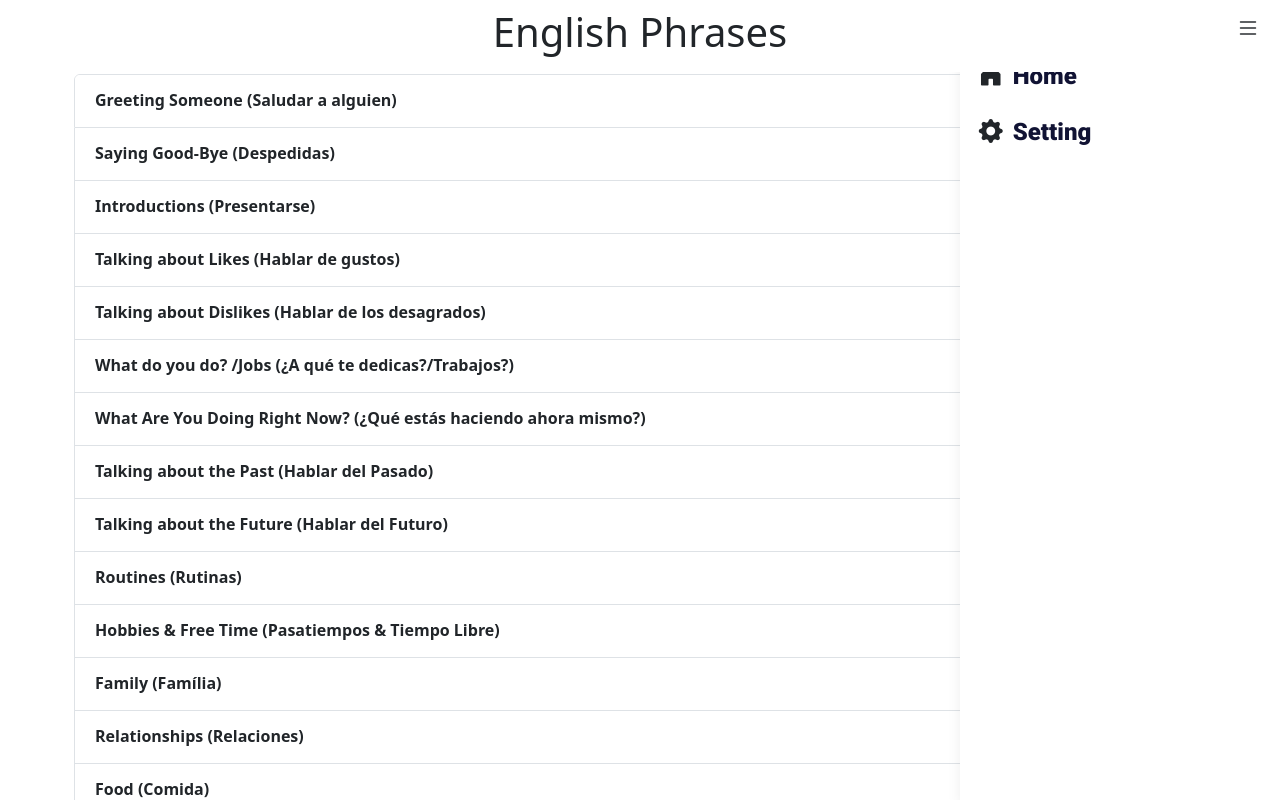
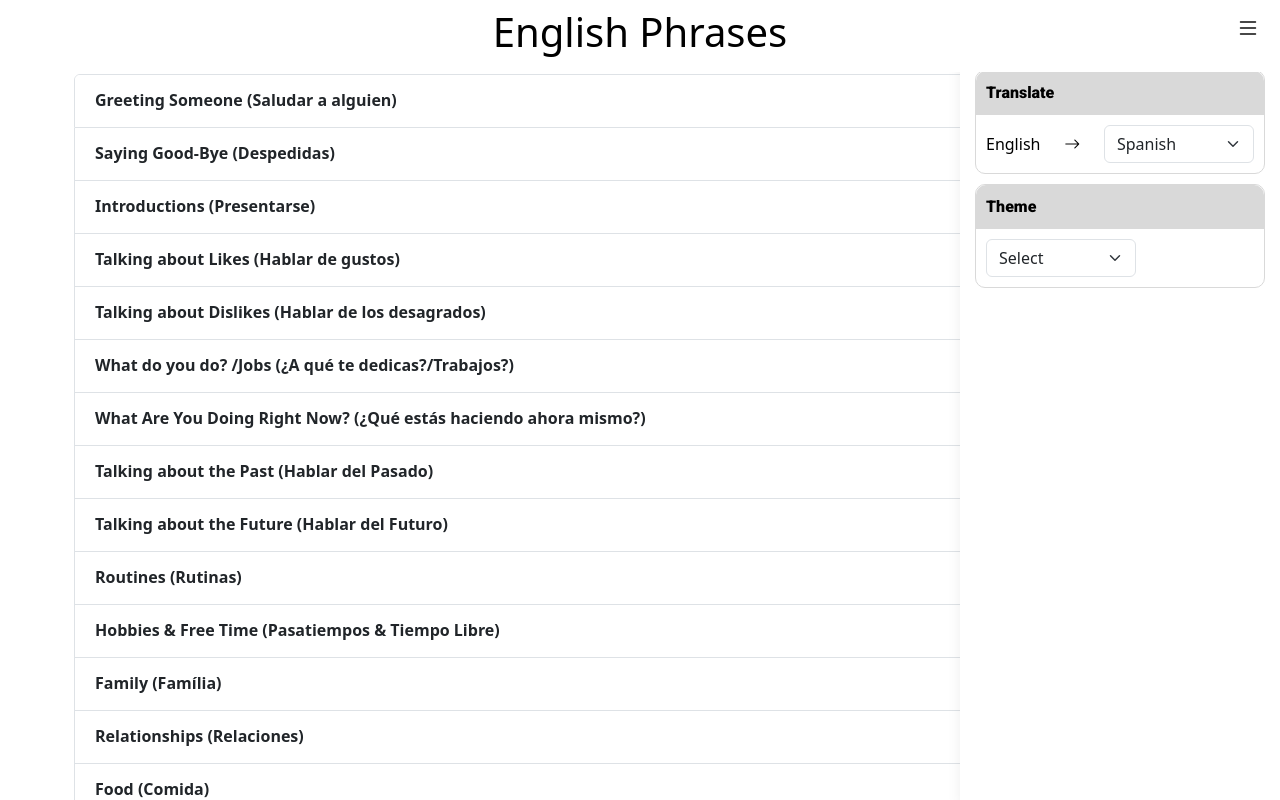
Before and after one commit to stiv-developer/app-english-phrases, a plain HTML site: page index.html in a window 1280 px wide. Both pictures are taken after a click on the element 1248 px from the left and 28 px from the top of the page. Shown: the top 800 px of the page. Drawn offline with nearby package versions, Linux system fonts and the light colour scheme.

Commit message:
Se modifico el menu

```diff
--- a/app.js
+++ b/app.js
@@ -1,12 +1,23 @@
 document.addEventListener('DOMContentLoaded', function () {
     const accordion = document.getElementById('accordionPanelsStayOpenExample');
+    const languageSelect = document.getElementById('language-select');
+    const selectedLanguage = localStorage.getItem('selectedLanguage') || 'translation_spanish';
 
-    // Verificar si hay un idioma guardado en localStorage (por defecto será español)
-    let selectedLanguage = localStorage.getItem('selectedLanguage') || 'translation_spanish';
+    // Aplicar idioma guardado al cargar la página
+    if (selectedLanguage === 'translation_portuguese') {
+        languageSelect.value = 'portuguese';
+    } else {
+        languageSelect.value = 'spanish';
+    }
 
-    // Función para actualizar el contenido en el idioma seleccionado
-    function updateContent(jsonData, language) {
-        accordion.innerHTML = ''; // Limpiar contenido previo
+    // Función para aplicar las traducciones
+    function applyTranslations(language) {
+        fetch('data.json')
+            .then(response => response.json())
+            .then(jsonData => {
+                // Limpiar el contenido existente
+                accordion.innerHTML = '';
+
                 jsonData['title-phrases'].forEach((item, index) => {
                     const itemId = `panelsStayOpen-collapse${index}`;
 
@@ -19,28 +30,22 @@ document.addEventListener('DOMContentLoaded', function () {
                                 </button>
                             </h2>
                             <div id="${itemId}" class="accordion-collapse collapse" aria-labelledby="heading${index}">
-                        <div class="accordion-body">
-                            <!-- Phrases will be injected here -->
-                        </div>
+                                <div class="accordion-body"></div>
                             </div>
                         </div>
                     `;
 
-            // Agregar el item del acordeón
                     accordion.innerHTML += accordionItemHTML;
                     const bodyContainer = document.querySelector(`#${itemId} .accordion-body`);
 
-            // Si existe 'type', recorrer sus elementos
                     if (item.type) {
                         item.type.forEach(typeItem => {
                             const typeContainer = document.createElement('div');
-                    if (typeItem['color-card']) {
-                        typeContainer.classList.add(typeItem['color-card']);
-                    }
                             typeContainer.classList.add('group-type', typeItem['name-type'].toLowerCase().replace(/\s+/g, '-'));
 
                             const nameTypeTranslation = typeItem['name-type-translation'] ? `<span class="fs-6 text-success"> (${typeItem['name-type-translation']})</span>` : '';
                             const typeHeaderHTML = `<h5>${typeItem['name-type']}${nameTypeTranslation}</h5>`;
+
                             typeContainer.innerHTML += typeHeaderHTML;
 
                             typeItem.phrases.forEach(phraseItem => {
@@ -60,32 +65,28 @@ document.addEventListener('DOMContentLoaded', function () {
                         });
                     }
                 });
+            })
+            .catch(error => console.error('Error loading JSON data:', error));
     }
 
-    // Fetch del archivo JSON
-    fetch('data.json')
-        .then(response => response.json())
-        .then(jsonData => {
-            // Actualizar el contenido con el idioma seleccionado
-            updateContent(jsonData, selectedLanguage);
+    // Aplicar las traducciones al cargar la página
+    applyTranslations(selectedLanguage);
 
-            // Event listener para cambios de idioma desde la página de configuración
-            window.addEventListener('storage', (event) => {
-                if (event.key === 'selectedLanguage') {
-                    selectedLanguage = event.newValue;
-                    updateContent(jsonData, selectedLanguage);
-                }
+    // Escuchar cambios en el select de idioma
+    languageSelect.addEventListener('change', function () {
+        const selectedOption = this.value;
+        const languageKey = selectedOption === 'spanish' ? 'translation_spanish' : 'translation_portuguese';
+        localStorage.setItem('selectedLanguage', languageKey);
+        applyTranslations(languageKey);  // Aplicar traducción inmediatamente
     });
-        })
-        .catch(error => console.error('Error loading JSON data:', error));
 
-    // MENU BAR
-    $(document).ready(function(){
-        $('.toggle').click(function(){
-            $('.menu').toggleClass('active');
+    // Si se detecta un cambio en localStorage en otras pestañas
+    window.addEventListener('storage', function () {
+        const newLanguage = localStorage.getItem('selectedLanguage');
+        applyTranslations(newLanguage);
     });
 });
-});
+
 
 // En setting.html
 document.addEventListener('DOMContentLoaded', function () {
@@ -114,3 +115,37 @@ document.addEventListener('DOMContentLoaded', function () {
         window.dispatchEvent(new Event('storage'));
     });
 });
+
+
+document.addEventListener('DOMContentLoaded', function () {
+
+    // Obtener el elemento del select
+    const themeSelect = document.getElementById('theme-select');
+
+    //Obtener tema almacenado en localStorage si exite
+    const savedTheme = localStorage.getItem('theme');
+    if (savedTheme) {
+        document.body.classList.toggle('dark-mode', savedTheme === 'dark');
+        themeSelect.value = savedTheme;
+    }
+
+    // Cambiar el tema segun el valodr del select
+    themeSelect.addEventListener('change', function () {
+        const selectedTheme = themeSelect.value;
+        if (selectedTheme === 'dark') {
+            document.body.classList.add('dark-mode');
+            localStorage.setItem('theme', 'dark'); // Almacenar tema en localStorage
+        } else if (selectedTheme === 'light') {
+            document.body.classList.remove('dark-mode');
+            this.localName.setItem('theme', 'light');
+        }
+    });
+
+})
+
+// MENU BAR
+$(document).ready(function () {
+    $('.toggle').click(function () {
+        $('.menu').toggleClass('active');
+    });
+});
--- a/index.html
+++ b/index.html
@@ -26,13 +26,38 @@
         </div>
         <h1 class="text-center p-2">English Phrases</h1>
     </div>
-
-
     <div class="menu">
-        <ul>
-            <li><i class="bi bi-house-door-fill"></i><a href="index.html">Home</a></li>
-            <li><i class="bi bi-gear-fill"></i><a href="setting.html">Setting</a></li>
-        </ul>
+            <div class="card-setting">
+                <div>
+                    <div class="card-header-setting">
+                        <p>Translate</p>
+                    </div>
+                    <div class="card-body-setting">
+                        <p>English</p>
+                        <i class="bi bi-arrow-right"></i>
+                        <select id="language-select" class="form-select" aria-label="Default select example">
+                            <option value="default" selected>Select</option>
+                            <option value="spanish">Spanish</option>
+                            <option value="portuguese">Portuguese</option>
+                        </select>
+                    </div>
+                </div>
+            </div>
+            <div class="card-setting">
+                <div>
+                    <div class="card-header-setting">
+                        <p>Theme</p>
+                    </div>
+                    <div class="card-body-setting">
+                        <select class="form-select" id="theme-select" aria-label="Default select example">
+                            <option selected>Select</option>
+                            <option value="dark">Dark</option>
+                            <option value="light">Light</option>
+                        </select>
+                    </div>
+                </div>
+            </div>
+        <!-- </ul> -->
     </div>
 
     <div class="container p-1 header">
--- a/setting.css
+++ b/setting.css
@@ -1,8 +1,26 @@
+/* Estilos para el modo claro */
+:root {
+   --background-color: #ffffff;
+   --text-color: #000000;
+}
+
+/* Estilos para el modo oscuro */
+.dark-mode {
+   --background-color: #212121;
+   --text-color: #ffffff ;
+}
+
+body {
+    background-color: var(--background-color);
+    color: var(--text-color);
+}
+
+
 /* START MENU BAR */
 
 .toggle-group {
     /* border: 1px solid red; */
-    background: white;
+    background: var(--background-color);
     width: 100%;
     top: 0;
     position: fixed;
@@ -34,7 +52,8 @@
     /* width: 150%; */
     width: 320px;
     height: 100%;
-    background: #FFF;
+    /* background: #FFF; */
+    background: var(--background-color);
     z-index: 1;
     transition: 0.5s;
     box-shadow: 0px 10px 15px -3px rgba(0, 0, 0, 0.1);
@@ -65,7 +84,8 @@ ul li a {
     display: inline-block;
     font-size: 1.5em;
     text-decoration: none;
-    color: #111334;
+    /* color: #111334; */
+    color: var(--text-color);
     font-family: "Roboto", system-ui;
     font-weight: 900;
     font-style: normal;
--- a/styles.css
+++ b/styles.css
@@ -1,8 +1,24 @@
+/* Estilos para el modo claro */
+:root {
+    --background-color: #ffffff;
+    --text-color: #000000;
+}
+
+/* Estilos para el modo oscuro */
+.dark-mode {
+    --background-color: #212121;
+    --text-color: #ffffff ;
+}
+
+body {
+    background-color: var(--background-color);
+    color: var(--text-color);
+}
+
 /* START MENU BAR */
-
 .toggle-group {
     /* border: 1px solid red; */
-    background: white;
+    background: var(--background-color);
     width: 100%;
     top: 0;
     position: fixed;
@@ -27,14 +43,14 @@
 .menu {
     /* border: 1px solid red;  */
     margin: 0;
-    padding: 0;
+    padding: 70px 15px 15px 15px;
     position: fixed;
     top: 0;
     right: -100%;
     /* width: 150%; */
     width: 320px;
     height: 100%;
-    background: #FFF;
+    background: var(--background-color);
     z-index: 1;
     transition: 0.5s;
     box-shadow: 0px 10px 15px -3px rgba(0, 0, 0, 0.1);
@@ -51,7 +67,7 @@ ul {
     text-align: left;
 }
 
-ul li {
+/* ul li {
     list-style: none;
 }
 
@@ -60,7 +76,6 @@ ul li i{
 }
 
 ul li a {
-    /* border: 1px solid green;  */
     padding: 10px;
     display: inline-block;
     font-size: 1.5em;
@@ -69,10 +84,6 @@ ul li a {
     font-family: "Roboto", system-ui;
     font-weight: 900;
     font-style: normal;
-}
-
-/* ul li a:hover {
-    background: #FFFC85
 } */
 
 .menu.active {
@@ -156,6 +167,47 @@ ul li a {
     margin-bottom: 10px;
 }
 
+/* START CARD SETTING */
+
+.card-setting{
+    border: 1px solid #D9D9D9;
+    border-radius: 10px;
+    margin-bottom: 10px;
+}
+.card-header-setting{
+    background: #D9D9D9;
+    border-radius: 10px 10px 0px 0px;
+}
+
+.card-header-setting p{
+    color: black;
+    padding: 10px;
+    font-family: "Roboto", system-ui;
+    font-weight: 900;
+    font-style: normal;
+    margin: 0px;
+}
+
+.card-body-setting{
+    padding: 10px;
+    display: flex;
+    /* text-align: center; */
+    align-items: center;
+    justify-content: space-between;
+}
+
+.card-body-setting p{
+    /* border: 1px solid red; */
+    margin: 0px;
+}
+
+
+.card-body-setting select{
+    /* border: 1px solid red; */
+    width: 150px !important;
+}
+
+/* END CARD SETTING */
 
 /* For mobile devices (max width 600px) */
 @media only screen and (max-width: 600px) {
```
Also changed, not shown: setting.html (+3 -3 lines). Lines whose indentation alone changed are shown as unchanged.
